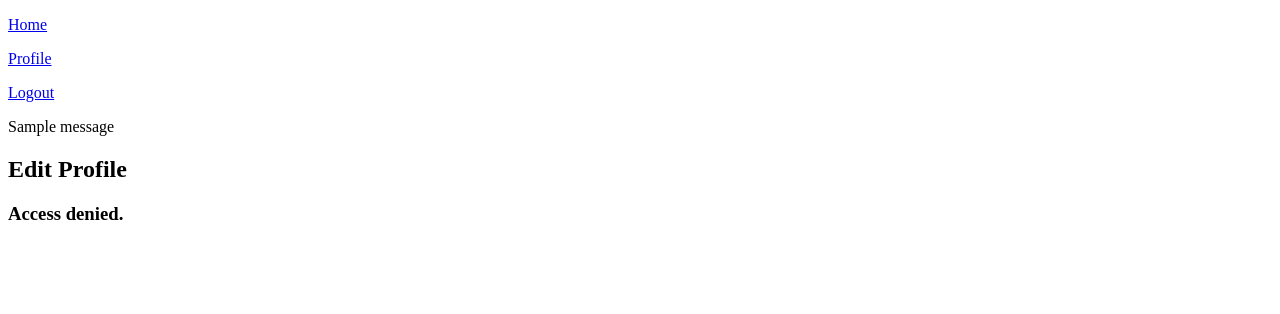
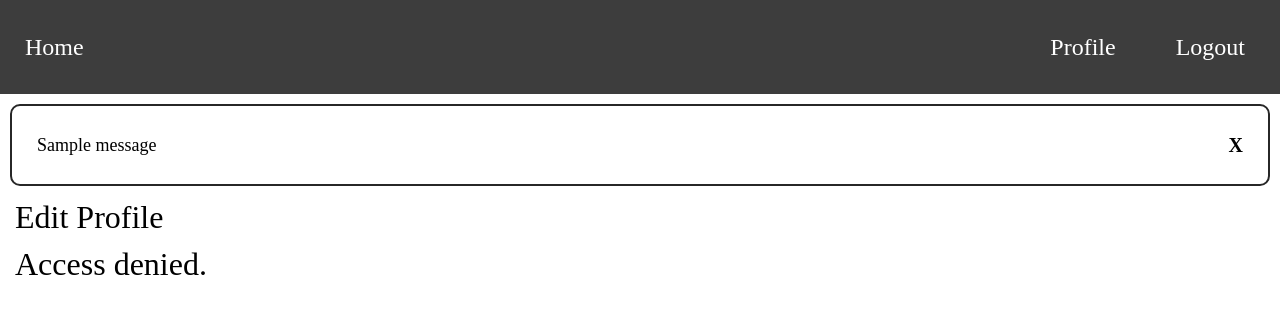
Before and after one commit to deadcrow2021/DC-Social-media, a Django app: a page that uses posts/templates/posts/base.html in a window 1280 px wide. Shown: the top 314 px of the page. Run offline with Django 4.2, Linux system fonts and the light colour scheme; a user stored in the database is signed in; data comes from the database, SQL or seed files in the repository; both versions use the stored data as it was after the commit; one stand-in notice (Sample message) is shown.

Commit message:
Add styles, js, edit html

```diff
--- a/darkcrow_sm/settings.py
+++ b/darkcrow_sm/settings.py
@@ -126,6 +126,9 @@ USE_TZ = True
 # https://docs.djangoproject.com/en/4.0/howto/static-files/
 
 STATIC_URL = 'static/'
+STATICFILES_DIRS = [
+    BASE_DIR / "static",
+]
 
 MEDIA_ROOT = os.path.join(BASE_DIR, 'media')
 MEDIA_URL = '/media/'
--- a/posts/templates/posts/base.html
+++ b/posts/templates/posts/base.html
@@ -1,26 +1,51 @@
+{% load static %}
 <!DOCTYPE html>
 <html lang="en">
 <head>
     <meta charset="UTF-8">
     <meta http-equiv="X-UA-Compatible" content="IE=edge">
     <meta name="viewport" content="width=device-width, initial-scale=1.0">
+    <link rel="stylesheet" href="{% static 'css/style.css' %}">
     <title>DarkCrow SocialMedia</title>
 </head>
 <body>
     <div class="navbar">
+        <div class="navbar-row">
+            <div class="navbar-element navbar-1">
                 <p><a href="{% url 'index' %}">Home</a></p>
+            </div>
             {% if user.is_authenticated %}
+                <div class="navbar-element">
                     <p><a href="{% url 'profile' user.id %}">Profile</a></p>
+                </div>
+                <div class="navbar-element">
                     <p><a href="{% url 'logout' %}">Logout</a></p>
+                </div>
             {% else %}
+                <div class="navbar-element">
                     <p><a href="{% url 'login' %}">Login</a></p>
+                </div>
+                <div class="navbar-element">
                     <p><a href="{% url 'register' %}">Register</a></p>
+                </div>
             {% endif %}
+
+            {% block navbar %}
+            {% endblock %}
         </div>
+    </div>
+
 
     {% if messages %}
         {% for message in messages %}
-            {{ message }}
+            <div class="message-block">
+                <div class="message-content">
+                    <p>{{ message }}</p>
+                </div>
+                <div class="message-content">
+                    <a href="">X</a>
+                </div>
+            </div>
         {% endfor %}
     {% endif %}
 
@@ -30,7 +55,6 @@
     </div>
 
     <div class="footer">
-
     </div>
 </body>
 </html>
--- a/posts/views.py
+++ b/posts/views.py
@@ -25,7 +25,6 @@ def post(request, post_id):
 
     if cache.get(post_from_cahce):
         post = cache.get(post_from_cahce)
-        print(cache.get(post_from_cahce), post_from_cahce)
     else:
         try:
             post = Post.objects.get(pk=post_id)
--- /dev/null
+++ b/static/css/style.css
@@ -0,0 +1,213 @@
+/*Null*/
+*{
+	padding: 0;
+	margin: 0;
+	border: 0;
+}
+*,*:before,*:after{
+	-moz-box-sizing: border-box;
+	-webkit-box-sizing: border-box;
+	box-sizing: border-box;
+}
+:focus,:active{outline: none;}
+a:focus,a:active{outline: none;}
+
+nav,footer,header,aside{display: block;}
+
+html,body{
+	height: 100%;
+	width: 100%;
+	font-size: 100%;
+	line-height: 1;
+	font-size: 14px;
+	-ms-text-size-adjust: 100%;
+	-moz-text-size-adjust: 100%;
+	-webkit-text-size-adjust: 100%;
+}
+input,button,textarea{font-family:inherit;}
+
+input::-ms-clear{display: none;}
+button{cursor: pointer;}
+button::-moz-focus-inner {padding:0;border:0;}
+a, a:visited{text-decoration: none;}
+a:hover{text-decoration: none;}
+ul li{list-style: none;}
+img{vertical-align: top;}
+
+h1,h2,h3,h4,h5,h6{font-size:inherit;font-weight: 400;}
+/*--------------------*/
+
+a {
+	padding: 10px 5px;
+	font-size: 18px;
+}
+
+p {
+	padding: 10px 5px;
+	font-size: 18px;
+}
+
+a:link {
+	color: black;
+}
+
+a:visited {
+	color: black;
+}
+
+.navbar {
+	background-color: rgb(61, 61, 61);
+}
+
+.navbar-row {
+	display: flex;
+	flex-direction: row;
+	justify-content: space-between;
+	align-items: center;
+}
+
+.navbar-1 {
+	flex: 1;
+}
+
+.navbar-element {
+	display: flex;
+	align-items: center;
+	padding: 25px 0;
+	font-size: 24px;
+	margin-right: 10px;
+}
+
+
+.navbar-element a {
+	font-size: 24px;
+	padding: 32px 20px;
+	color: white;
+	border-radius: 10px;
+}
+
+.navbar-element a:hover{
+	background-color: rgb(83, 83, 83);
+}
+
+.search-form {
+	display: flex;
+	justify-content: space-between;
+	flex-direction: column;
+	align-items: center;
+}
+
+.search {
+	padding: 0;
+}
+
+.search-form-element input{
+	padding: auto;
+	font-size: 20px;
+}
+.search-form-element input::placeholder {
+	text-align: center;
+ }
+.search-form-element button{
+	padding: 0 102px;
+	font-size: 20px;
+}
+
+.message-block {
+	display: flex;
+	flex-direction: row;
+	justify-content: space-between;
+	align-items: center;
+	margin: 10px;
+	border: solid 2px rgb(39, 39, 39);
+	border-radius: 10px;
+  }
+
+  .message-content {
+	  padding: 20px;
+	  font-size: 18px;
+  }
+
+  .message-content a{
+	font-weight: bold;
+	font-size: 20px;
+  }
+
+  .message-content a:link{
+	color: rgb(39, 39, 39);
+  }
+
+.cards-container {
+	display: flex;
+	flex-direction: column;
+	align-items: center;
+}
+
+.card {
+	display: flex;
+	flex-direction: column;
+	margin: 10px 0 30px 0;
+	padding: 10px;
+	border: 1px solid black;
+	border-radius: 10px;
+}
+
+.card-row {
+	display: flex;
+	flex-direction: row;
+	margin: 5px 0;
+}
+
+.card-row a {
+	font-weight: bold;
+}
+
+.card-row a:hover {
+	border-radius: 5px;
+	background-color: rgb(172, 172, 172);
+}
+
+.title {
+	margin: 15px;
+	font-size: 32px;
+}
+
+.form-block {
+	margin: 15px;
+}
+
+.form-content {
+	display: flex;
+	flex-direction: column;
+	padding: 0 0 20px 0;
+	font-size: 20px;
+  }
+
+.form-content p {
+	vertical-align: text-top;
+}
+
+.form-content label{
+	font-size: 24px;
+}
+
+.form-content textarea{
+	padding: 5px;
+	border: 1px solid black;
+	border-radius: 8px;
+	font-size: 18px;
+}
+
+.form-content input{
+	margin: 0 20px;
+	padding: 10px;
+	border: 1px solid black;
+	border-radius: 8px;
+	font-size: 20px;
+}
+
+.profile {
+	display: flex;
+	flex-direction: column;
+	align-items: center;
+}
--- a/users/templates/users/edit_profile.html
+++ b/users/templates/users/edit_profile.html
@@ -1,15 +1,29 @@
 {% extends 'posts/base.html' %}
 
 {% block content %}
-
+    <div class="title">
         <h2>Edit Profile</h2>
+    </div>
     {% if user.is_authenticated and user.id == profile.id and not user.is_anonymous %}
+        <div class="form-block">
             <form method="POST" action="">
                 {% csrf_token %}
-        {{ form.as_p }}
+                <div class="form-content">
+                    {% for field in form %}
+                        <div class="form-field-block">
+                            <p>{{ field.label_tag }}</p>
+                            <p>{{ field }}</p>
+                        </div>
+                    {% endfor %}
+                    <div class="form-field-block">
                         <input type="submit" value="Update">
+                    </div>
+                </div>
             </form>
+        </div>
     {% else %}
+        <div class="title">
             <h3>Access denied.</h3>
+        </div>
     {% endif %}
 {% endblock %}
```
Also changed, not shown: posts/templates/posts/create_post.html (+19 -6 lines), posts/templates/posts/delete_post.html (+11 -1 lines), posts/templates/posts/index.html (+34 -9 lines), posts/templates/posts/post.html (+23 -11 lines), posts/templates/posts/update_post.html (+19 -5 lines), static/js/script.js (added, +12 -0 lines), users/templates/users/login.html (+21 -9 lines), users/templates/users/profile.html (+20 -7 lines), users/templates/users/register.html (+19 -8 lines), db.sqlite3. Lines whose indentation alone changed are shown as unchanged.
